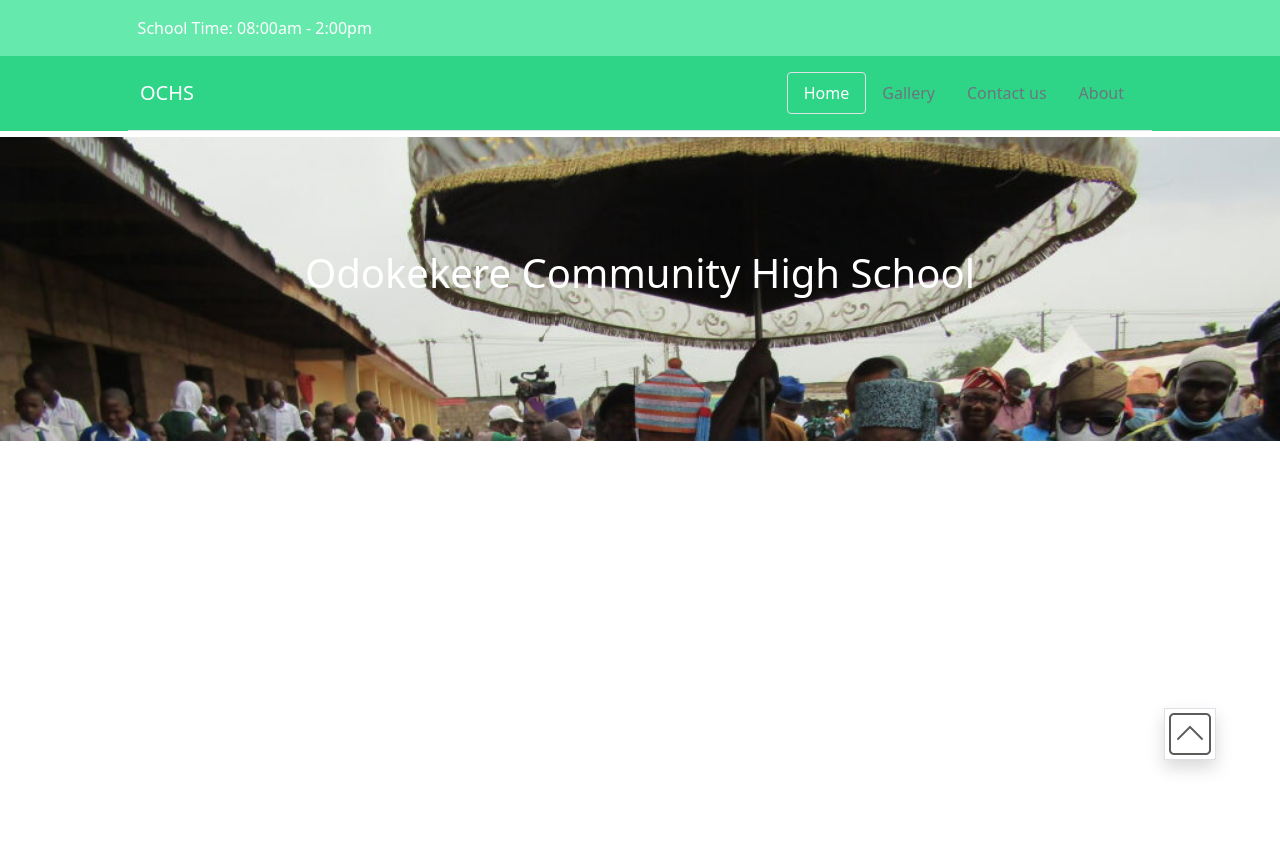
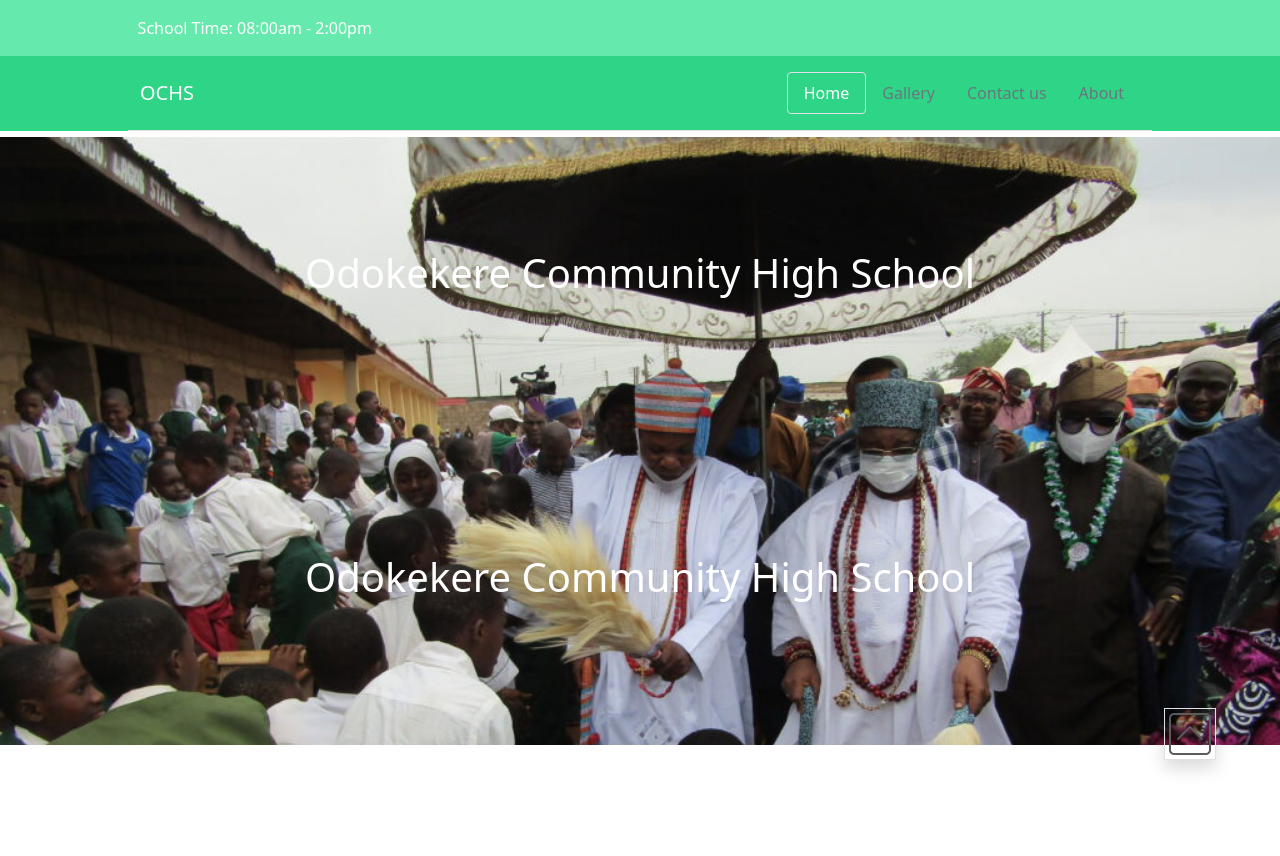
Before and after one commit to monyasau/OCHS-bootstrap, a plain HTML site: page index.html in a window 1280 px wide. Before the commit the page ends 800 px from the top, so only its background shows below. Drawn offline with nearby package versions, Linux system fonts and the light colour scheme.

Commit message:
fixes: fixed header isssue

```diff
--- a/index.html
+++ b/index.html
@@ -65,6 +65,12 @@
           </h1>
           <a id="autoWrite" class="text-white text-center p-8 fw-bold"></a>
         </div>
+        <div class="mw-80">
+          <h1 id="headAutoWrite" class="text-center text-white p-8">
+            Odokekere Community High School
+          </h1>
+          <a id="autoWrite" class="text-white text-center p-8 fw-bold"></a>
+        </div>
       </div>
     </main>
     <script src="/js/jQuery.min.js"></script>
```
